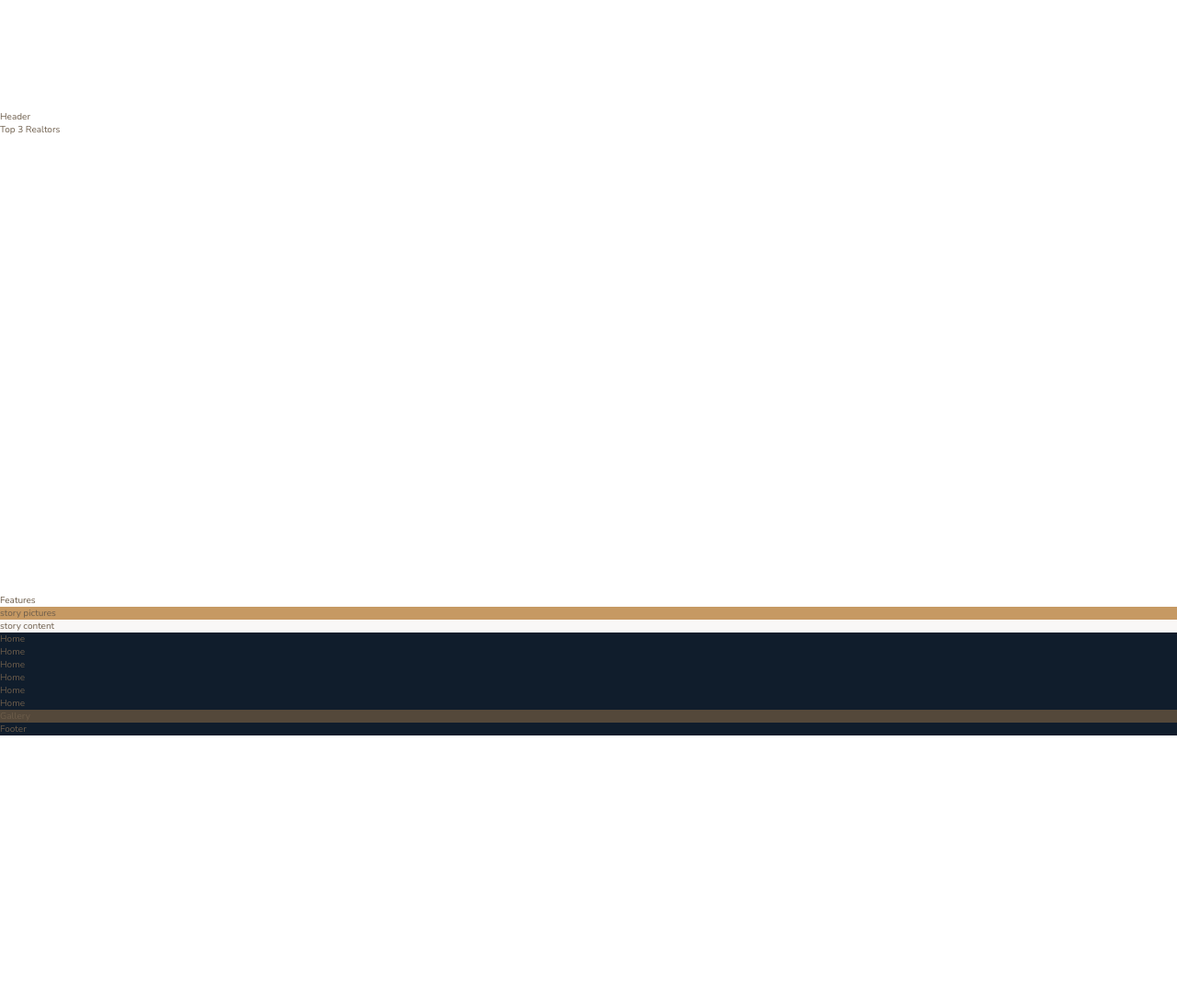
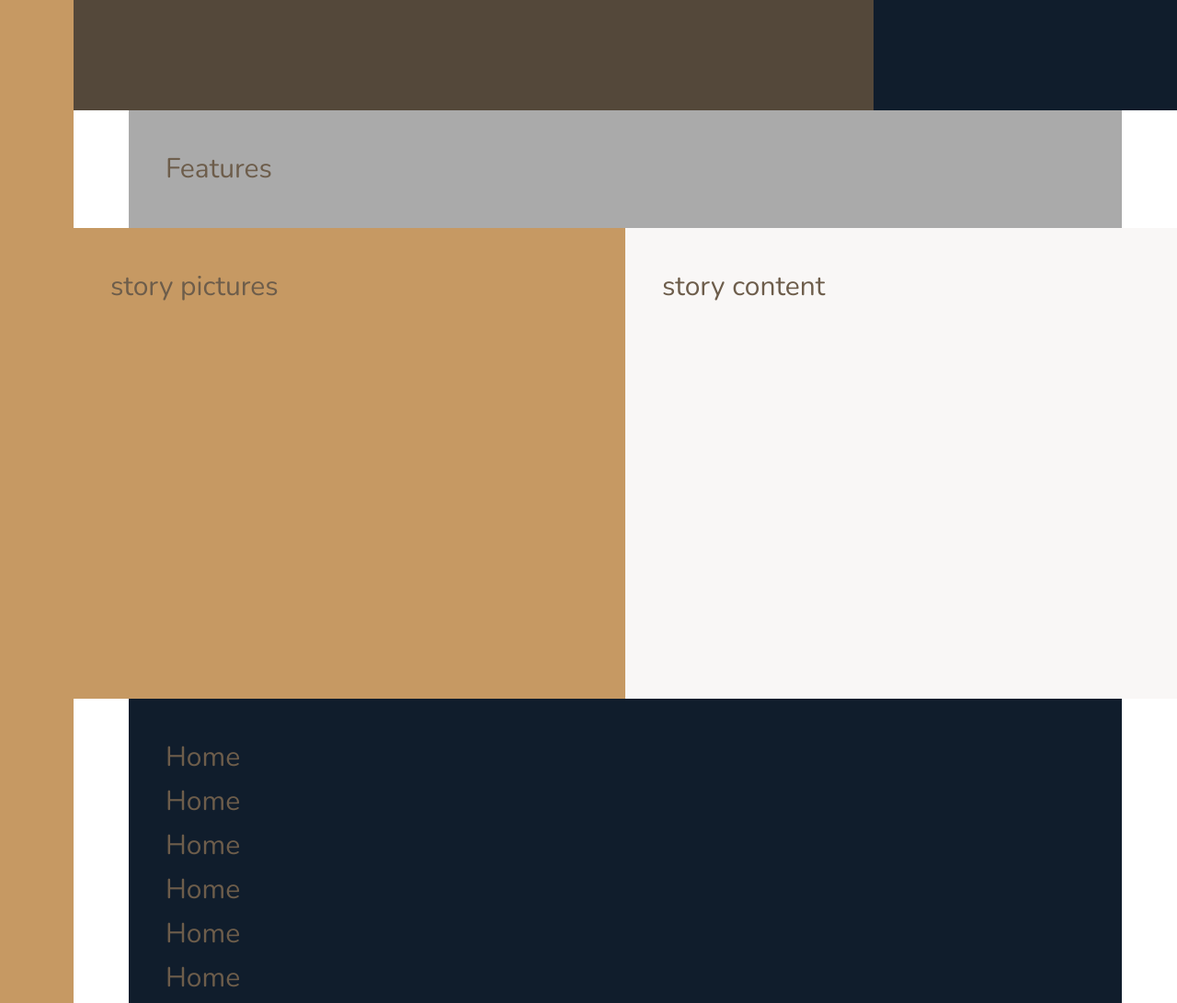
Before and after one commit to khonoridez/U-Sass, a website: page Nexter/index.html in a window 1280 px wide. Shown: the part 520-1611 px from the top of the page at 92% size. Before the commit the page ends 1320 px from the top, so only its background shows below. Drawn offline with nearby package versions, Linux system fonts and the light colour scheme.

Commit message:
Set overall layout

```diff
--- a/Nexter/sass/_base.scss
+++ b/Nexter/sass/_base.scss
@@ -31,11 +31,23 @@ body {
     font-family: $font-primary;
     color: $color-grey-dark-2;
     font-weight: 300;
+    line-height: 1.6;
 }
 
 .container {
     display: grid;
 
     // Using viewport height and width to be responsive
+    // No need to name rows
     grid-template-rows: 80vh min-content 40vw repeat(3, min-content);
+
+    // 8 columns, set grid line names
+    // We are only naming the columns and not the rows
+    grid-template-columns: [sidebar-start] 8rem [sidebar-end full-start] minmax(6rem, 1fr) [center-start] repeat(8, [col-start] minmax(min-content, 14rem) [col-end]) [center-end] minmax(6rem, 1fr) [full-end];
+
+    // All child elements
+    & > * {
+        padding: 40px;
+        font-size: 3rem;
+    }
 }
--- a/Nexter/sass/_features.scss
+++ b/Nexter/sass/_features.scss
@@ -0,0 +1,4 @@
+.features {
+    background-color: $color-grey-light-2;
+    grid-column: center-start / center-end;
+}
--- a/Nexter/sass/_footer.scss
+++ b/Nexter/sass/_footer.scss
@@ -1,3 +1,4 @@
 .footer {
     background-color: $color-secondary;
+    grid-column: full-start / full-end;
 }
--- a/Nexter/sass/_gallery.scss
+++ b/Nexter/sass/_gallery.scss
@@ -1,3 +1,4 @@
 .gallery {
     background-color: $color-grey-dark-1;
+    grid-column: full-start / full-end;
 }
--- a/Nexter/sass/_header.scss
+++ b/Nexter/sass/_header.scss
@@ -0,0 +1,7 @@
+.header {
+    background-color: $color-grey-dark-1;
+
+    // end at the 6th mark of col-end
+    // repeat(8, [col-start] minmax(min-content, 14rem) [col-end])
+    grid-column: full-start / col-end 6;
+}
--- a/Nexter/sass/_homes.scss
+++ b/Nexter/sass/_homes.scss
@@ -1,3 +1,4 @@
 .homes {
     background-color: $color-secondary;
+    grid-column: center-start / center-end;
 }
--- a/Nexter/sass/_realtors.scss
+++ b/Nexter/sass/_realtors.scss
@@ -0,0 +1,7 @@
+.realtors {
+    background-color: $color-secondary;
+
+    //start at the 7th mark of the col-start
+    // repeat(8, [col-start] minmax(min-content, 14rem) [col-end])
+    grid-column: col-start 7 / full-end;
+}
--- a/Nexter/sass/_sidebar.scss
+++ b/Nexter/sass/_sidebar.scss
@@ -0,0 +1,5 @@
+.sidebar {
+    background-color: $color-primary;
+    grid-column: sidebar-start / sidebar-end; // beginning and end of column
+    grid-row: 1 / -1; // start at beginning and ends at the very bottom
+}
--- a/Nexter/sass/_story.scss
+++ b/Nexter/sass/_story.scss
@@ -1,9 +1,11 @@
 .story {
     &__pictures {
         background-color: $color-primary;
+        grid-column: full-start / col-end 4;
     }
 
     &__content {
         background-color: $color-grey-light-1;
+        grid-column: col-start 5 / full-end;
     }
 }
```
Also changed, not shown: Nexter/css/style.css.
